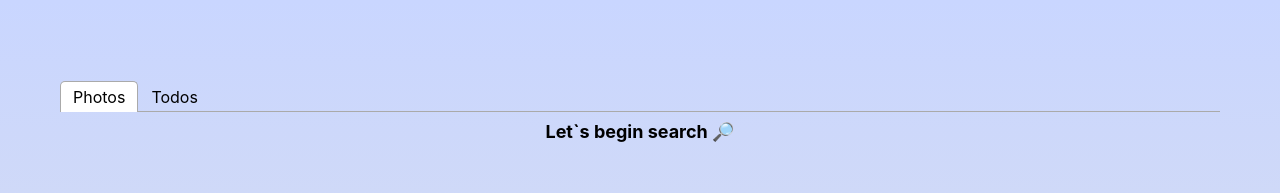
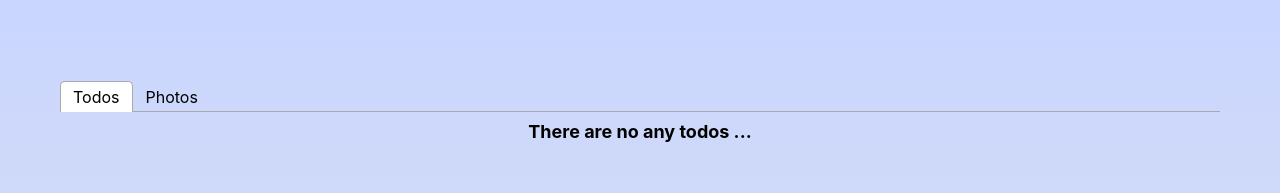
Before and after one commit to dykyys/start-files-blended-vite-2, a React (Vite) app: page / in a window 1280 px wide. Shown: the top 193 px of the page. Built offline with nearby package versions, Linux system fonts and the light colour scheme.

Commit message:
Update App.jsx

```diff
--- a/src/App.jsx
+++ b/src/App.jsx
@@ -10,15 +10,15 @@ export const App = () => {
       <Container>
         <Tabs>
           <TabList>
+            <Tab>Todos</Tab>
             <Tab>Photos</Tab>
-            <Tab>Todos</Tab>
           </TabList>
 
           <TabPanel>
-            <Photos />
+            <Todos />
           </TabPanel>
           <TabPanel>
-            <Todos />
+            <Photos />
           </TabPanel>
         </Tabs>
       </Container>
```
